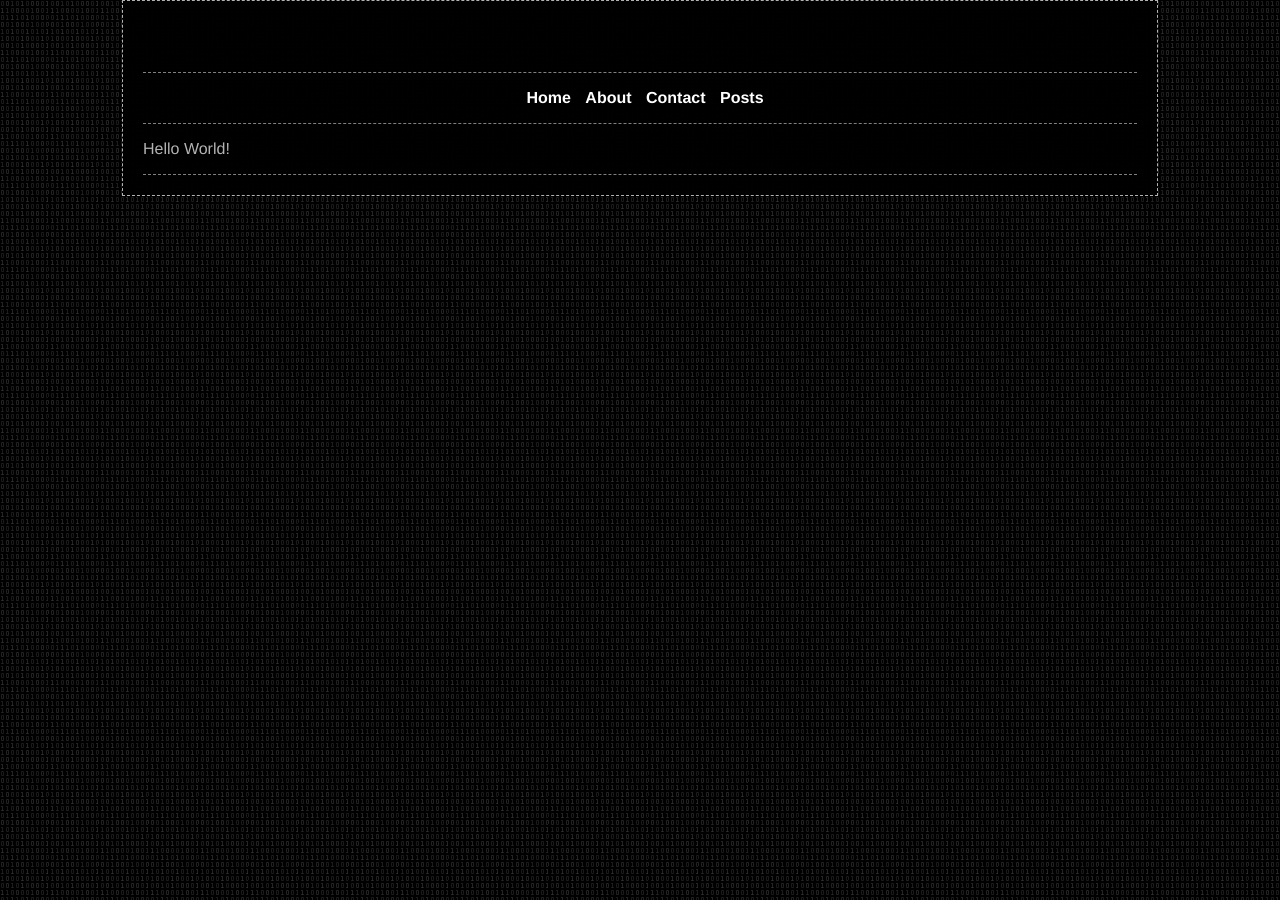
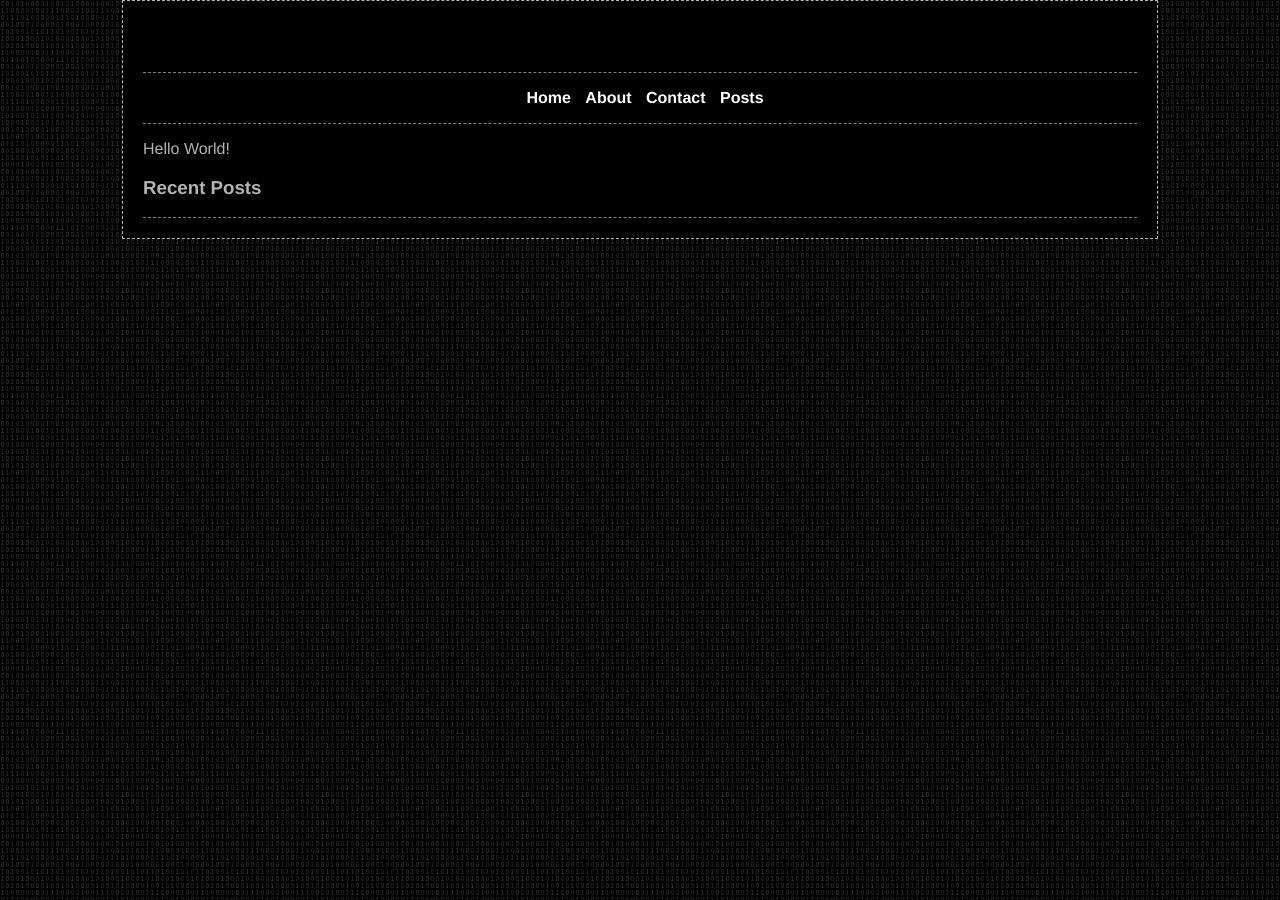
Before and after one commit to whitecr0wz/whitecr0wz.github.io, a Jekyll site: the page built from _posts/posts/2020-03-05-Hello-World.md, in a window 1280 px wide. Built offline with Jekyll 4.4.1, drawn with Linux system fonts in a browser that asks for light colours; some web fonts are replaced.

Commit message:
Update default.html

```diff
--- a/_layouts/default.html
+++ b/_layouts/default.html
@@ -6,6 +6,7 @@
 		{% include nav.html %}
 		<main>
 			{{ content }}
+			<h3 class="archive__subtitle">{{ site.data.ui-text[site.locale].recent_posts | default: "Recent Posts" }}</h3>
 		</main>
 	</body>
 </html>
```
